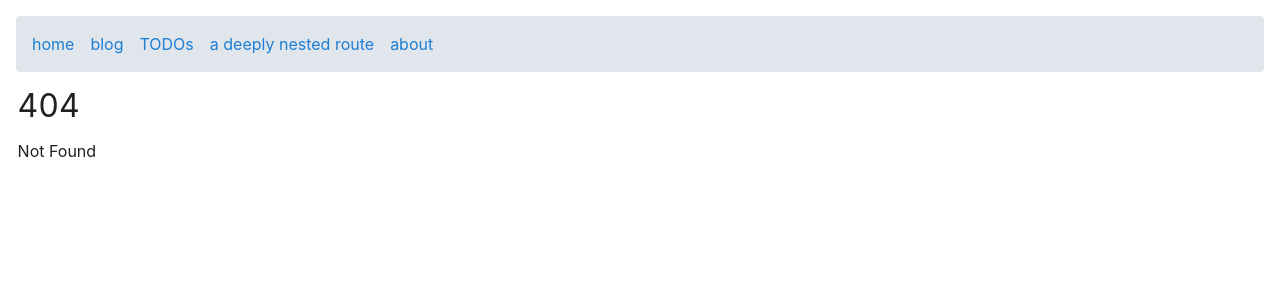
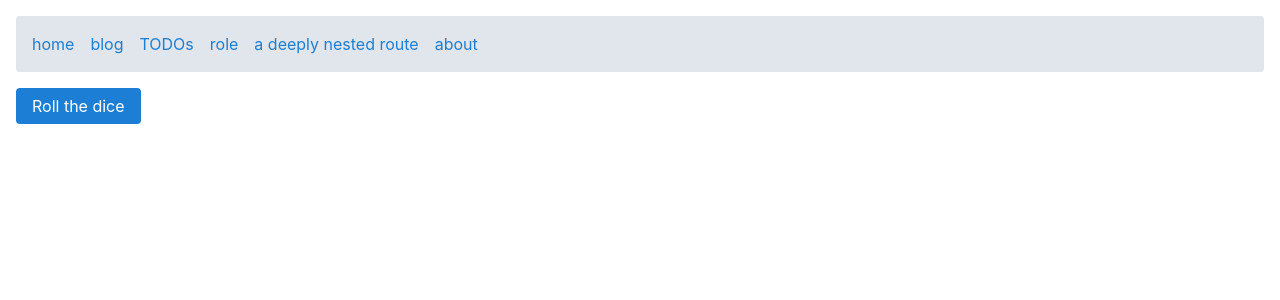
Before and after one commit to akm/svelte_kit_tutorial, a SvelteKit app: page /roll in a window 1280 px wide. Before the commit this address had no page. Shown: the top 300 px of the page. Built offline with nearby package versions, Linux system fonts and the light colour scheme.

Commit message:
:sparkles: Add roll page

```diff
--- a/src/routes/+layout.svelte
+++ b/src/routes/+layout.svelte
@@ -2,6 +2,7 @@
 	<a href="/">home</a>
 	<a href="/blog">blog</a>
 	<a href="/todos">TODOs</a>
+	<a href="/roll">role</a>
 	<a href="/a/deeply/nested/route">a deeply nested route</a>
 	<a href="/about">about</a>
 </nav>
--- /dev/null
+++ b/src/routes/roll/+page.svelte
@@ -0,0 +1,14 @@
+<script lang="ts">
+	let number: number;
+
+	async function roll() {
+		const response = await fetch('/roll');
+		number = await response.json();
+	}
+</script>
+
+<button on:click={roll}>Roll the dice</button>
+
+{#if number !== undefined}
+	<p>You rolled a {number}</p>
+{/if}
```
